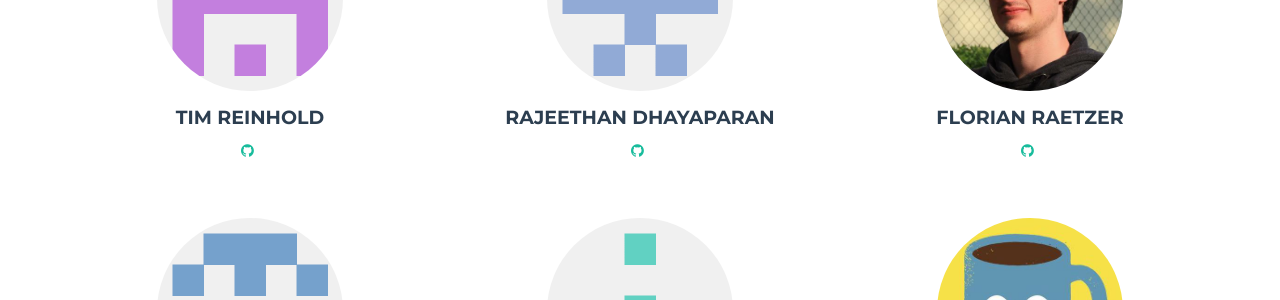
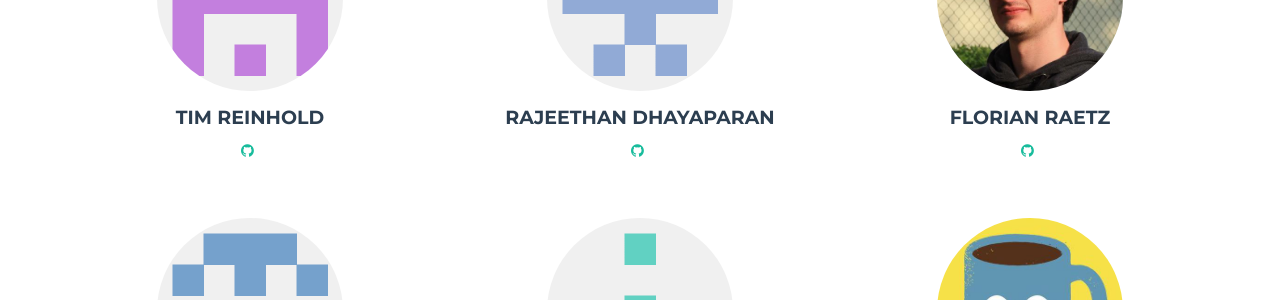
Before and after one commit to vlvical/vlvical.github.io, a Jekyll site: the page built from index.html, in a window 1280 px wide and 900 px high, scrolled down 3133 px. Shown: the part 154-454 px from the top of the window. Built offline with Jekyll 4.4.1, drawn with Linux system fonts in a browser that asks for light colours.

Commit message:
Update team.html
fix my name

```diff
--- a/_includes/team.html
+++ b/_includes/team.html
@@ -61,7 +61,7 @@
                 <div class="col-sm-4">
                     <div class="team-member">
                         <img src="img/team/raetzer.jpg" class="img-responsive img-circle" alt="">
-                        <h4>Florian Raetzer</h4>
+                        <h4>Florian Raetz</h4>
                         <ul class="list-inline social-buttons">
                             <li><a href="#"><i class="fa fa-github"></i></a>
                             </li>
```
